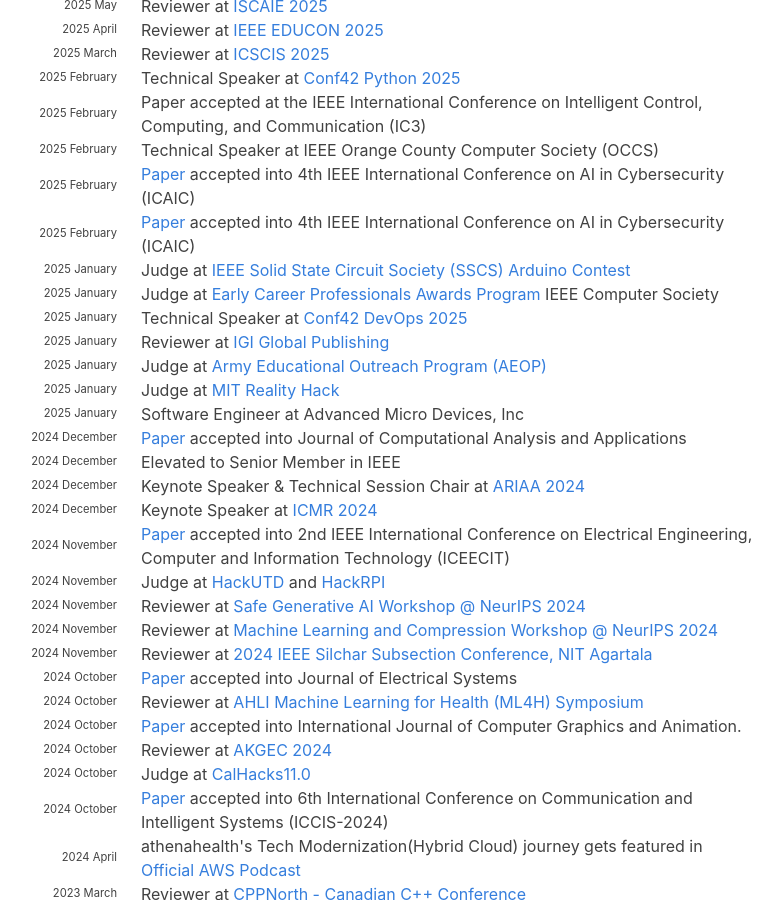
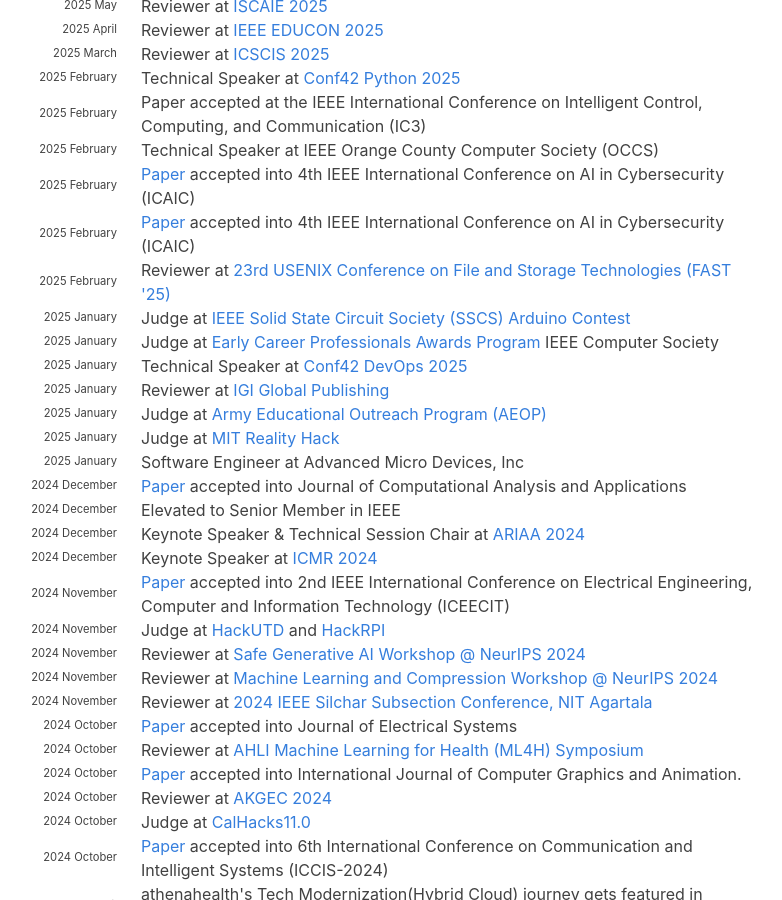
Before and after one commit to hariharanragothaman/hariharanragothaman.github.io, a Jekyll site: the page built from index.md, in a window 1280 px wide and 900 px high, scrolled down 892 px. Shown: the whole window, without its empty margins (191-973 px from the left). Built offline with Jekyll 4.4.1, drawn with Linux system fonts in a browser that asks for light colours; nearby versions of some CDN libraries; some web fonts are replaced.

Commit message:
Polishes and Updates

```diff
--- a/_data/news.yaml
+++ b/_data/news.yaml
@@ -41,6 +41,10 @@
 - year: 2025
   year-extra: February
   description: <a href="https://ieeexplore.ieee.org/xpl/conhome/1847104/all-proceedings">Paper</a> accepted into 4th IEEE International Conference on AI in Cybersecurity (ICAIC)
+
+- year: 2025
+  year-extra: February
+  description: Reviewer at <a href="https://fast25ae.usenix.hotcrp.com/users/pc">23rd USENIX Conference on File and Storage Technologies (FAST '25)</a>
 
 #-------------------------------------------- January --------------------------------------------------------------------
 
```
